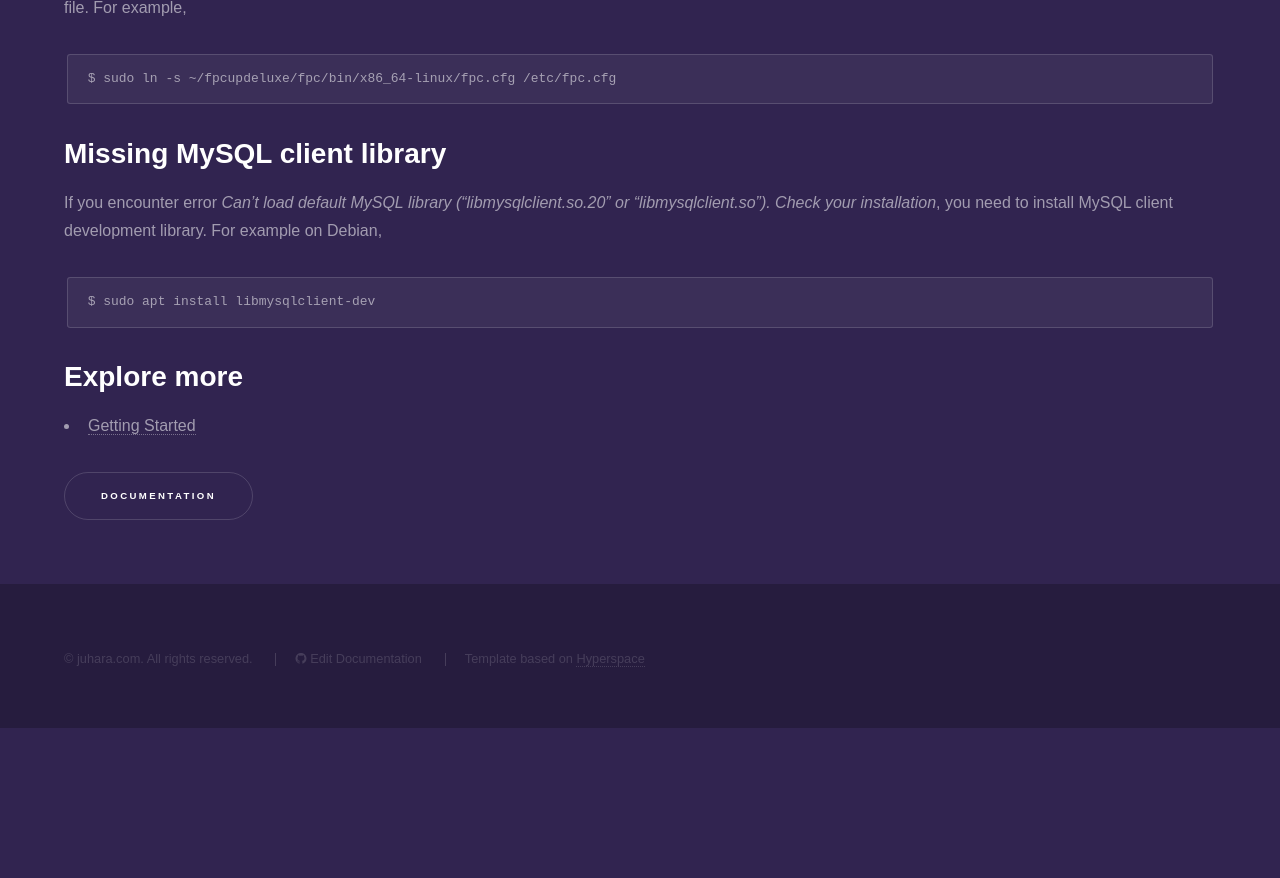
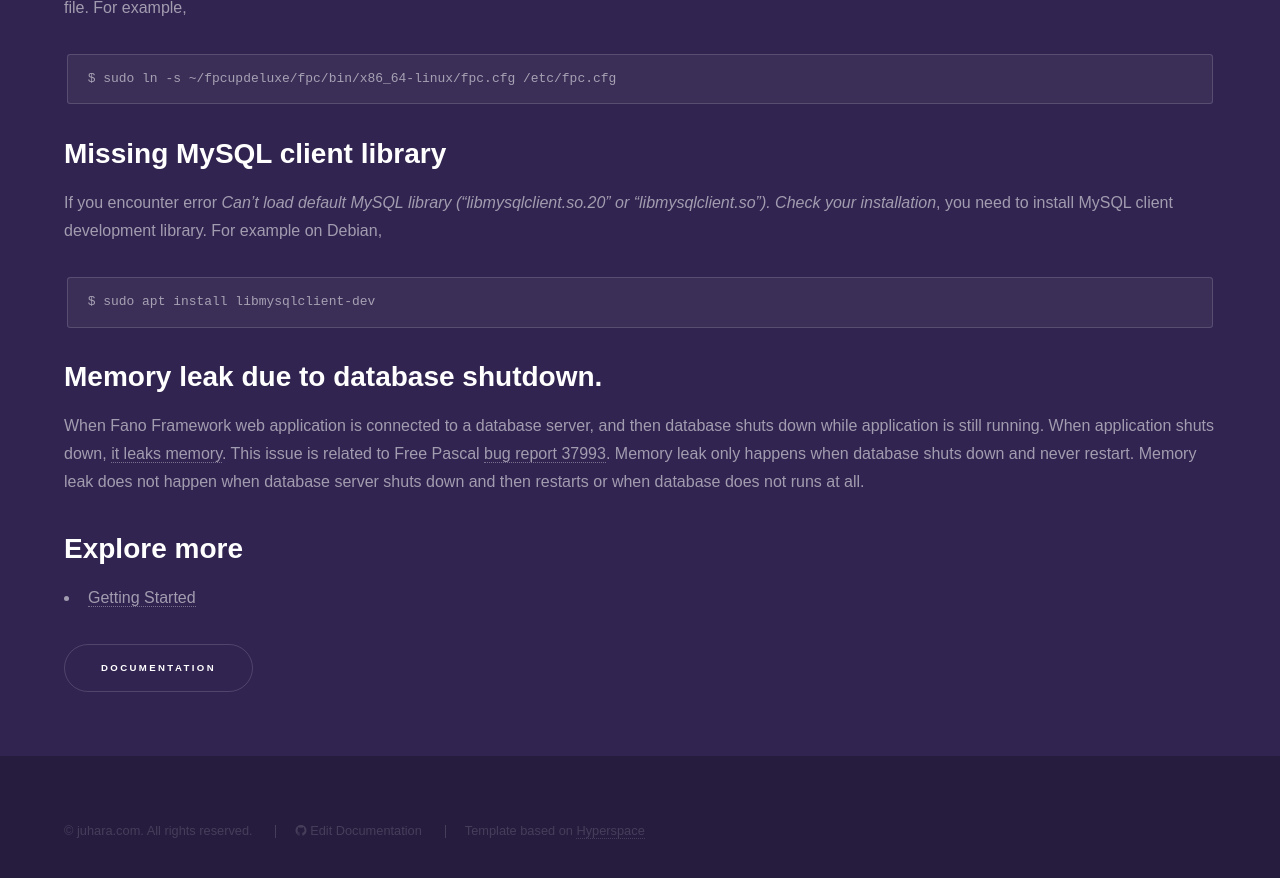
Before and after one commit to fanoframework/fanoframework.github.io, a Jekyll site: the page built from known-issues/index.md, in a window 1280 px wide and 900 px high, scrolled down 2976 px. Shown: the top 878 px of the window. Built offline with Jekyll 4.4.1, drawn with Linux system fonts in a browser that asks for light colours; our own code applies the rules of GitHub Pages for plain Markdown files; before the commit the page ends 3704 px from its top, so only the background shows below that.

Commit message:
Add known issue about memory leak.

````diff
--- a/known-issues/index.md
+++ b/known-issues/index.md
@@ -121,6 +121,9 @@ If you encounter error *Can't load default MySQL library ("libmysqlclient.so.20"
 ```
 $ sudo apt install libmysqlclient-dev
 ```
+## <a name="shut-down-database-server-may-cause-memory-leak"></a>Memory leak due to database shutdown.
+
+When Fano Framework web application is connected to a database server, and then database shuts down while application is still running. When application shuts down, [it leaks memory](https://github.com/fanoframework/fano/issues/14). This issue is related to Free Pascal [bug report 37993](https://bugs.freepascal.org/view.php?id=37993). Memory leak only happens when database shuts down and never restart. Memory leak does not happen when database server shuts down and then restarts or when database does not runs at all.
 
 ## Explore more
 
````
